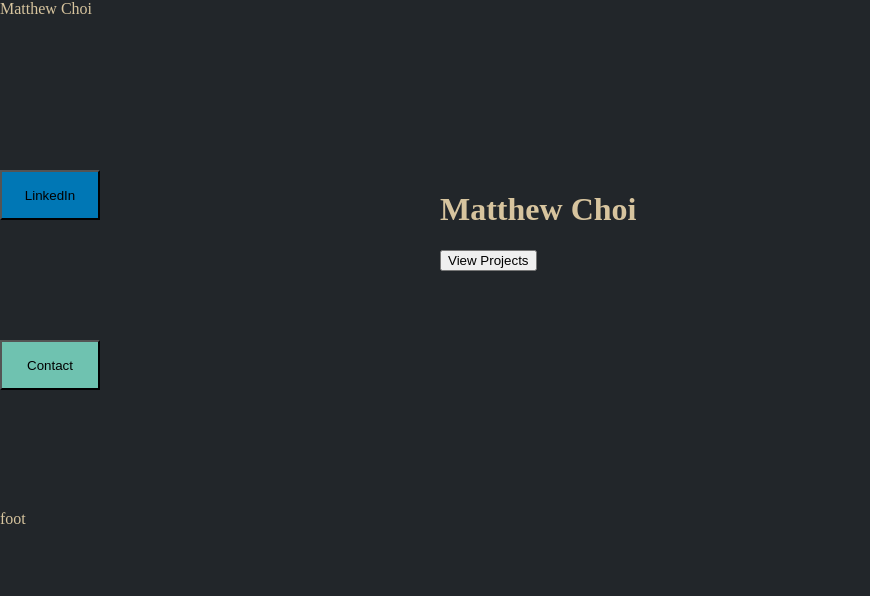
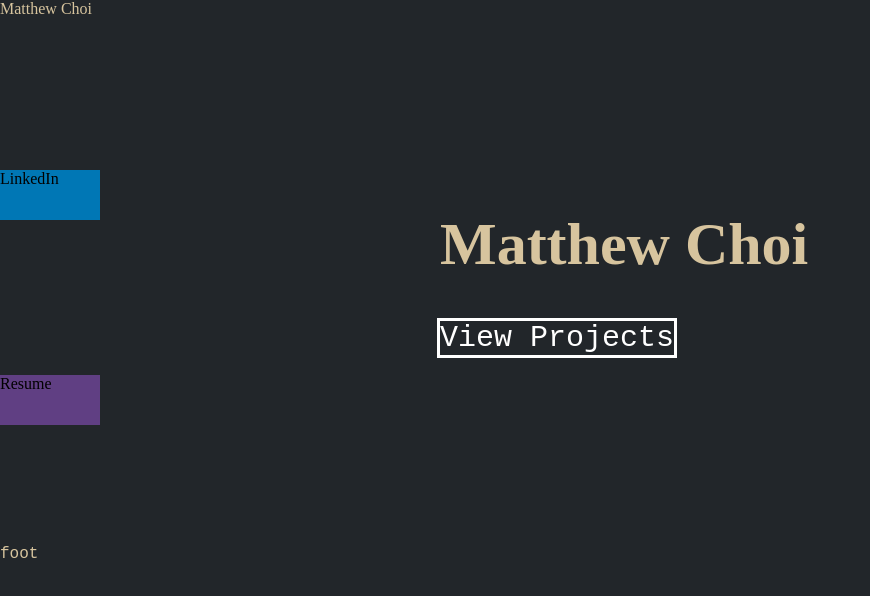
Before and after one commit to choim3/portfolio, a React (Create React App) app: page / in a window 1280 px wide. Shown: the top 596 px of the page, without its empty margins (0-870 px from the left). Built offline with nearby package versions, Linux system fonts and the light colour scheme.

Commit message:
changed button order

```diff
--- a/src/components/home.jsx
+++ b/src/components/home.jsx
@@ -1,3 +1,4 @@
+import { Link } from "react-router-dom";
 import ".././css/home.css";
 export default function Home() {
   return (
@@ -5,14 +6,26 @@ export default function Home() {
       <header className="header"> Matthew Choi </header>
       <div className="name-container">
         <h1 className="name"> Matthew Choi </h1>
-        <button> View Projects </button>
+        <a href="/projects" className="project-link slide_down">
+          View Projects
+        </a>
       </div>
-      <div className="button-containers">
-        <button className="btn-1"> LinkedIn </button>
-        <button className="btn-2"> Github </button>
-        <button className="btn-3"> Medium </button>
-        <button className="btn-4"> Resume </button>
-        <button className="btn-5"> Contact </button>
+      <div className="sidebar">
+        <a className="linkedin" target="_blank">
+          LinkedIn
+        </a>
+        <a className="github" target="_blank">
+          Github
+        </a>
+        <a className="medium" target="_blank">
+          Medium
+        </a>
+        <a className="contact" target="_blank">
+          Contact
+        </a>
+        <a className="resume" target="_blank">
+          Resume
+        </a>
       </div>
       <footer className="footer">foot</footer>
     </div>
--- a/src/css/home.css
+++ b/src/css/home.css
@@ -18,9 +18,10 @@ body {
   grid-column: 1 / -1;
   /* background-color: aquamarine; */
   color: #d7c49eff;
+  font-family: "Staatliches", cursive;
 }
 
-.button-containers {
+.sidebar {
   grid-column: 1/1;
   grid-row: 2/4;
   display: grid;
@@ -28,7 +29,7 @@ body {
   grid-template-rows: subgrid;
 }
 
-.btn-1 {
+.linkedin {
   grid-column: 1/1;
   grid-row: 1;
   width: 100px;
@@ -36,28 +37,28 @@ body {
   background-color: #0077b5;
 }
 
-.btn-2 {
+.github {
   grid-column: 1/1;
   grid-row: 2;
   width: 100px;
   height: 50px;
   background-color: #333;
 }
-.btn-3 {
+.medium {
   grid-column: 1/1;
   grid-row: 3;
   height: 50px;
   width: 100px;
   background-color: #fcf6f5ff;
 }
-.btn-4 {
+.resume {
   grid-column: 1/1;
   grid-row: 4;
   height: 50px;
   width: 100px;
   background-color: #603f83ff;
 }
-.btn-5 {
+.contact {
   grid-column: 1/1;
   grid-row: 5;
   height: 50px;
@@ -68,9 +69,28 @@ body {
 .name-container {
   grid-column: 2/3;
   color: #d7c49eff;
+  font-family: "Vollkorn", serif;
+  font-size: 30px;
 }
 
 .footer {
   grid-column: 1 / -1;
   color: #d7c49eff;
+  font-family: "Inconsolata", monospace;
 }
+
+.project-link {
+  font-family: "Inconsolata", monospace;
+  background-color: #22262a;
+  outline-style: solid;
+  outline-color: white;
+  color: white;
+
+  text-decoration: none;
+}
+
+.project-link:hover {
+  background-color: white;
+  outline-style: solid;
+  color: black;
+}
```
